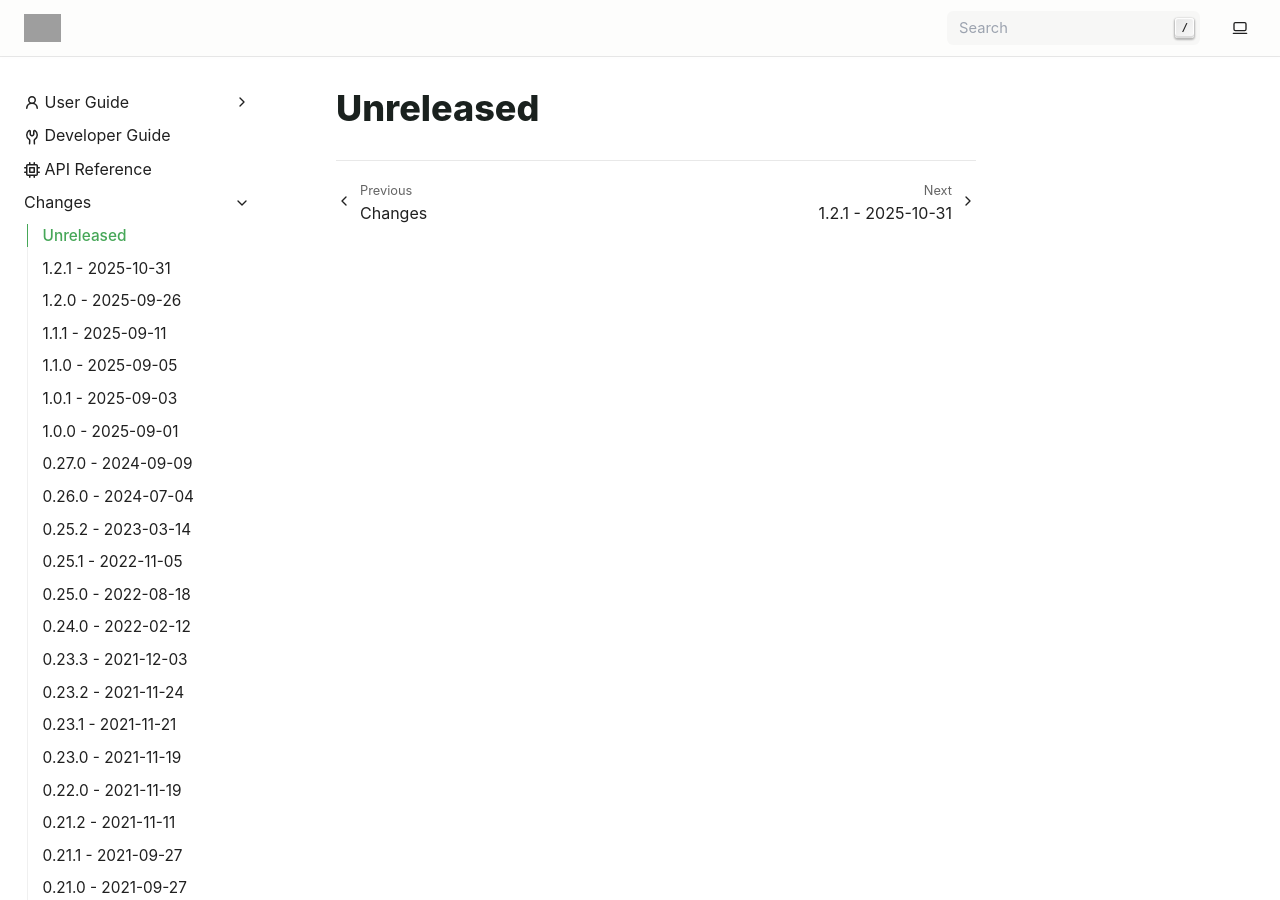
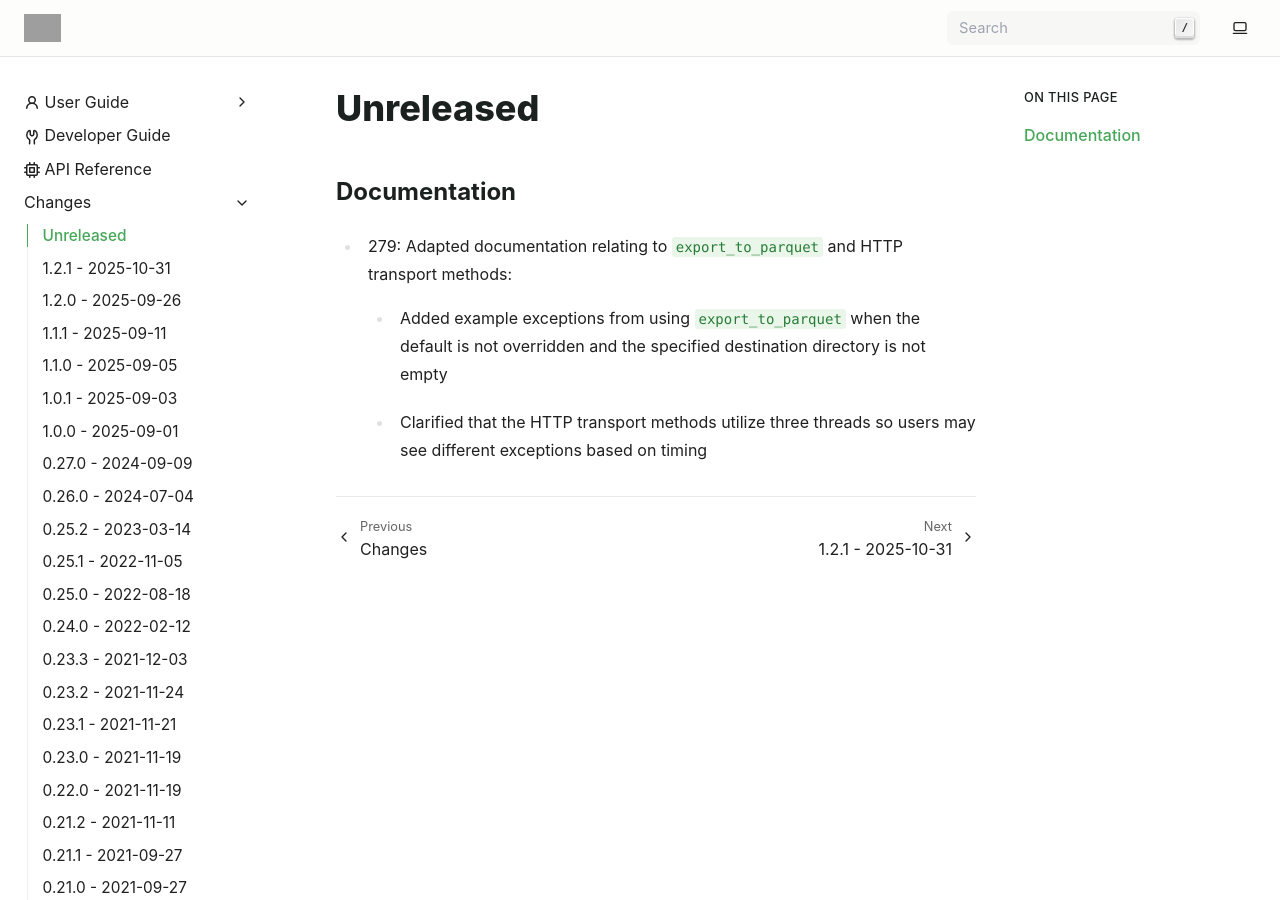
Before and after one commit to exasol/pyexasol, a Sphinx documentation site: the page built from doc/changes/unreleased.md, in a window 1280 px wide and 900 px high. Built offline with Sphinx 7.4.7, drawn with Linux system fonts in a browser that asks for light colours; grey boxes are pictures that could not be loaded.

Commit message:
Add changelog entry

```diff
--- a/doc/changes/unreleased.md
+++ b/doc/changes/unreleased.md
@@ -1 +1,7 @@
 # Unreleased
+
+## Documentation
+
+* 279: Adapted documentation relating to `export_to_parquet` and HTTP transport methods:
+   * Added example exceptions from using `export_to_parquet` when the default is not overridden and the specified destination directory is not empty
+   * Clarified that the HTTP transport methods utilize three threads so users may see different exceptions based on timing
```
